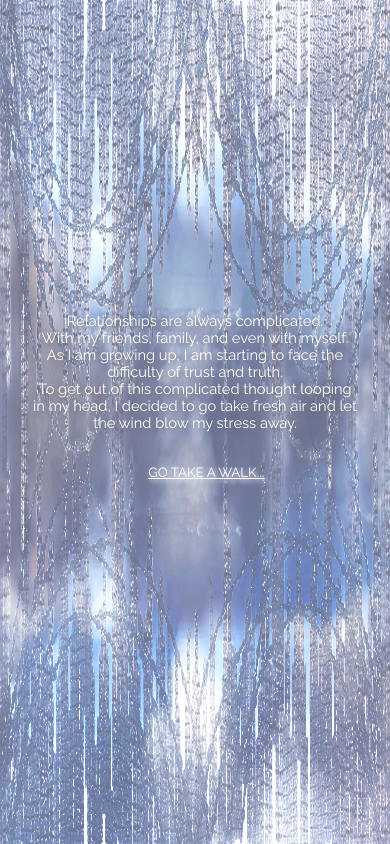
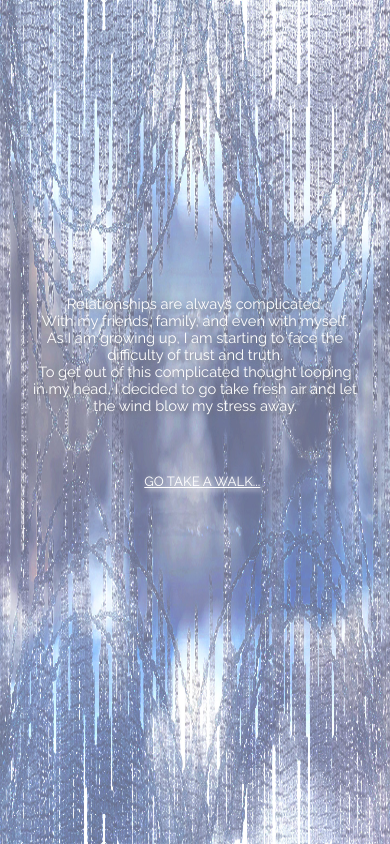
Before and after one commit to AoiSejima/storytelling, a plain HTML site: page index.html in a window 390 px wide. Drawn offline with Linux system fonts and the light colour scheme.

Commit message:
media updated

```diff
--- a/style.css
+++ b/style.css
@@ -48,13 +48,13 @@ a {
 @media (max-width: 768px) {
     p {
         font-size: 11pt;
-        margin: 37vh 8vw auto 8vw;
+        margin: 35vh 8vw auto 8vw;
         text-shadow: 2px 2px 6px rgb(112, 112, 112);
     }
 
     a {
         font-size: 10pt;
-        margin: 55vh 32vw auto 38vw;
+        margin: 56vh 32vw auto 37vw;
         text-shadow: 2px 2px 5px white;
     }
 }
```
Also changed, not shown: 1 other file.
